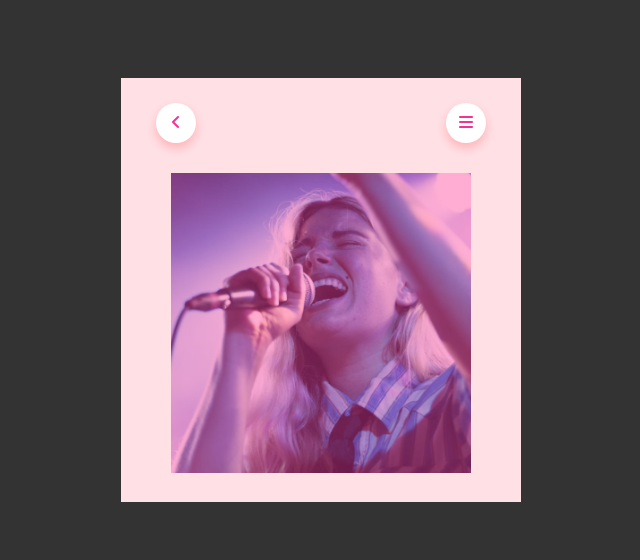
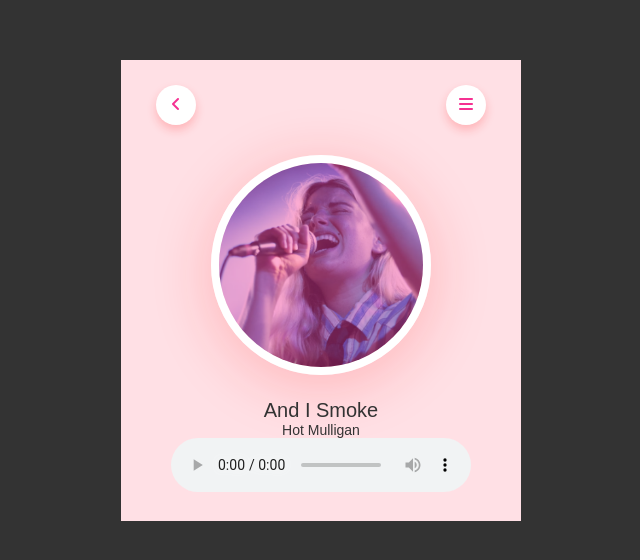
Before and after one commit to Kade-Peay/MusicPlayer, a plain HTML site: page index.html in a window 1280 px wide. Shown: the part 110-670 px from the top of the page, without its empty margins (319-959 px from the left). Drawn offline with Linux system fonts and the light colour scheme.

Commit message:
Basic music playing functionality

```diff
--- a/index.html
+++ b/index.html
@@ -21,6 +21,12 @@
                 </div>
             </nav>
             <img src="media/thumbnail.png" class="song-img">
+            <h1>And I Smoke</h1>
+            <p>Hot Mulligan</p>
+
+            <audio controls>
+                <source src="media/music/Hot-Mulligan - Why Would I Watch/And I Smoke.mp3" type="audio/mpeg">
+            </audio>
         </div>
     </div>
 
--- a/style.css
+++ b/style.css
@@ -37,3 +37,22 @@ nav .circle {
     color: #f53192;
     box-shadow: 0 5px 10px rgba(255, 26, 26, 0.22);
 }
+
+.song-img {
+    width: 220px;
+    border-radius: 50%;
+    border: 8px solid #fff;
+    box-shadow: 0 10px 60px rgba(255, 26, 26, 0.22);
+}
+
+.music-player h1 {
+    font-size: 20px;
+    font-weight: 400;
+    color: #333;
+    margin-top: 20px;
+}
+
+.music-player p {
+    font-size: 14px;
+    color: #333;
+}
```
Also changed, not shown: 1 other file.
